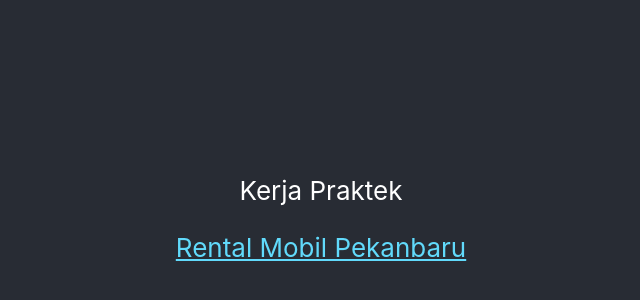
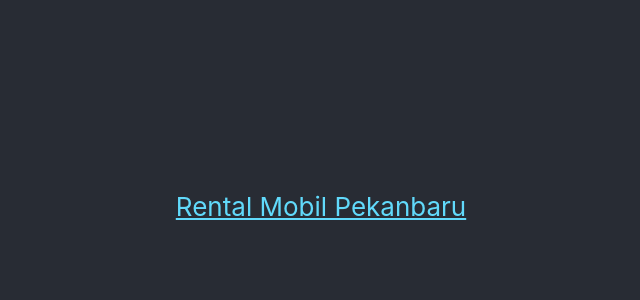
Before and after one commit to TI-UMRI/rentalmobil, a React (Create React App) app: page / in a window 1280 px wide. Shown: the part 194-494 px from the top of the page, without its empty margins (319-959 px from the left). Built offline with nearby package versions, Linux system fonts and the light colour scheme.

Commit message:
Remove p

```diff
--- a/src/App.js
+++ b/src/App.js
@@ -6,7 +6,6 @@ class App extends Component {
     return (
       <div className="App">
         <header className="App-header">
-          <p>Kerja Praktek</p>
           <a
             className="App-link"
             href="https://rentalmobilpekanbaru.id"
```
